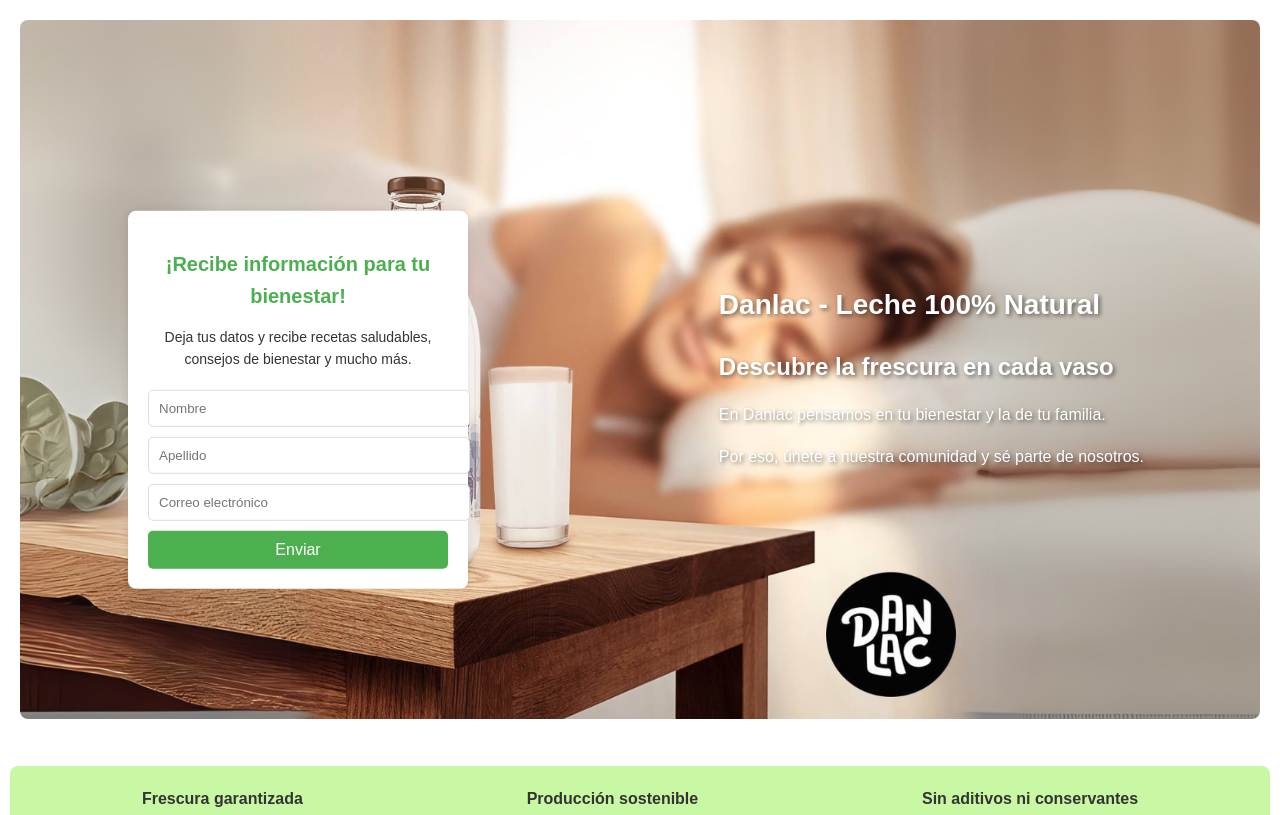
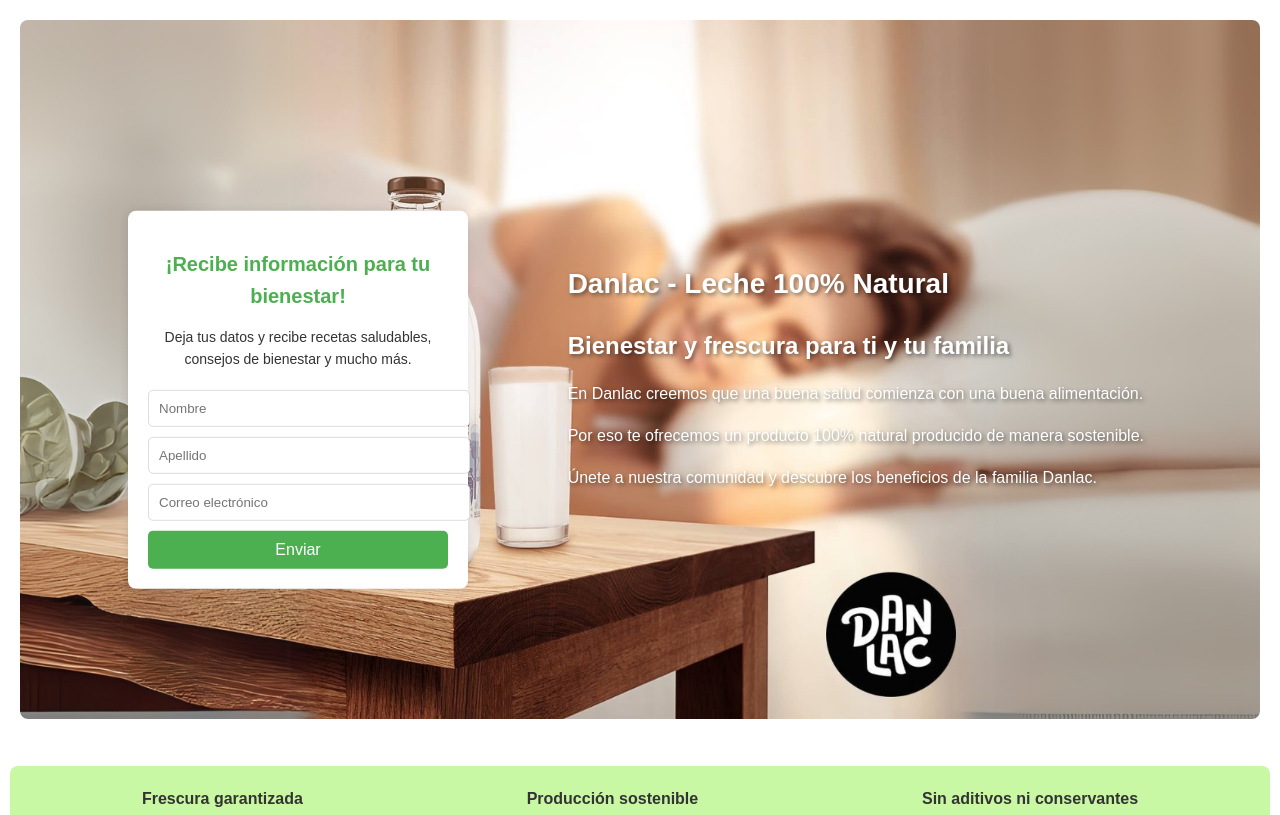
Before and after one commit to XTaeolus/landing-page-danlac, a plain HTML site: page index.html in a window 1280 px wide. Shown: the top 815 px of the page. Drawn offline with Linux system fonts and the light colour scheme.

Commit message:
Update index.html

```diff
--- a/index.html
+++ b/index.html
@@ -10,9 +10,10 @@
     <section class="banner">
         <div class="banner-text">
             <h1>Danlac - Leche 100% Natural</h1>
-            <h2>Descubre la frescura en cada vaso</h2>
-            <p>En Danlac pensamos en tu bienestar y la de tu familia.</p>
-            <p>Por eso, únete a nuestra comunidad y sé parte de nosotros.</p>
+            <h2>Bienestar y frescura para ti y tu familia</h2>
+            <p>En Danlac creemos que una buena salud comienza con una buena alimentación.</p>
+            <p>Por eso te ofrecemos un producto 100% natural producido de manera sostenible.</p>
+            <p>Únete a nuestra comunidad y descubre los beneficios de la familia Danlac.</p>
         </div>
         <div class="banner-image">
             <img src="images/banner1.jpg" alt="Imagen de Leche Danlac" class="banner-img">
```
